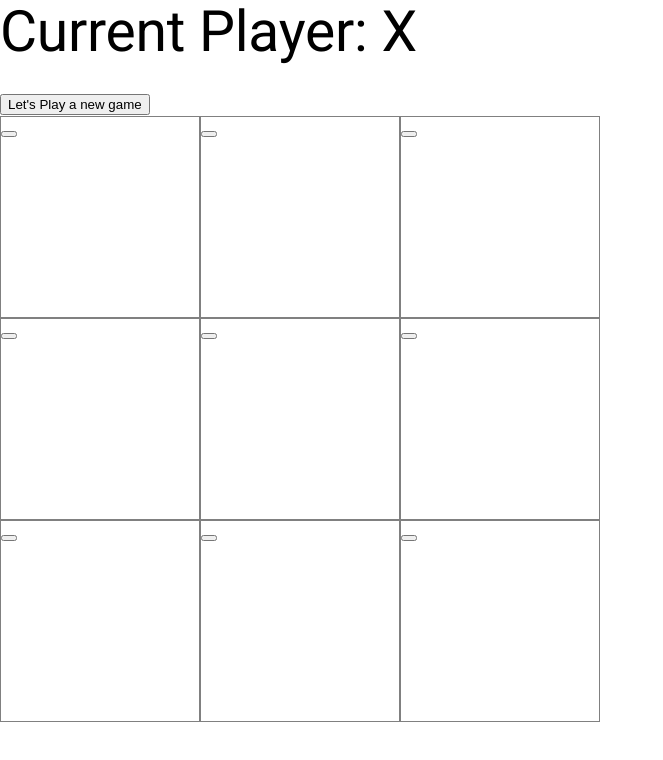
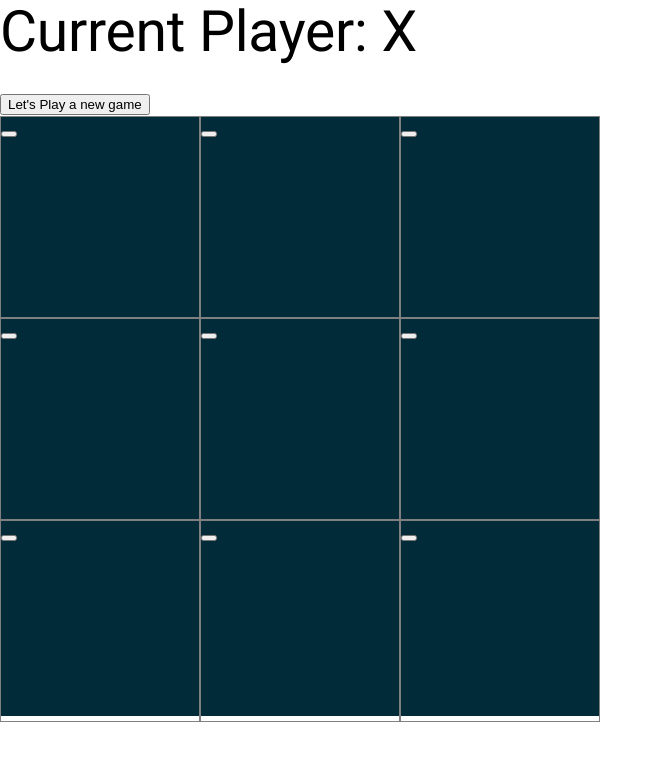
Before and after one commit to ShahbaazX786/tic-tac-toe, an Angular app: page / in a window 1280 px wide. Shown: the top 760 px of the page, without its empty margins (0-663 px from the left). Built offline with nearby package versions, Linux system fonts and the light colour scheme.

Commit message:
added styles for gameboard.

```diff
--- a/src/app/gameboard/gameboard.component.html
+++ b/src/app/gameboard/gameboard.component.html
@@ -6,5 +6,5 @@
 </div>
 
 <main>
-  <app-square *ngFor="let item of squares; let i = index" [value]="item" (click)="makeAMove(i)"></app-square>
+    <app-square *ngFor="let item of squares; let i = index" [value]="item" (click)="makeAMove(i)"></app-square>
 </main>
--- a/src/app/gameboard/gameboard.component.scss
+++ b/src/app/gameboard/gameboard.component.scss
@@ -2,6 +2,9 @@ main {
   display: grid;
   grid-template-columns: 200px 200px 200px;
   grid-gap: 0;
+  background: #022b3a;
+  width: 600px;
+  height: 600px;
 }
 
 app-square {
```
